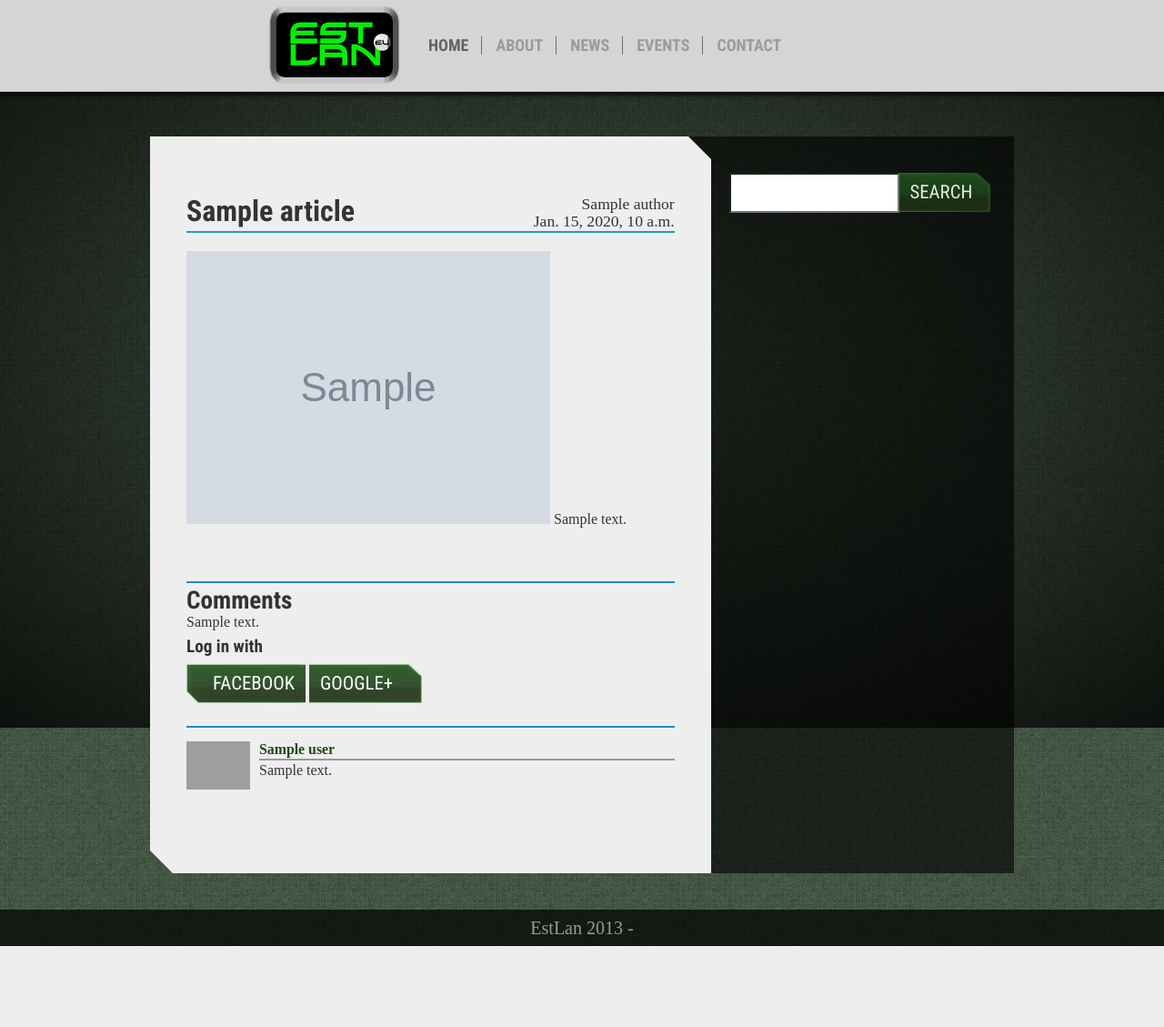
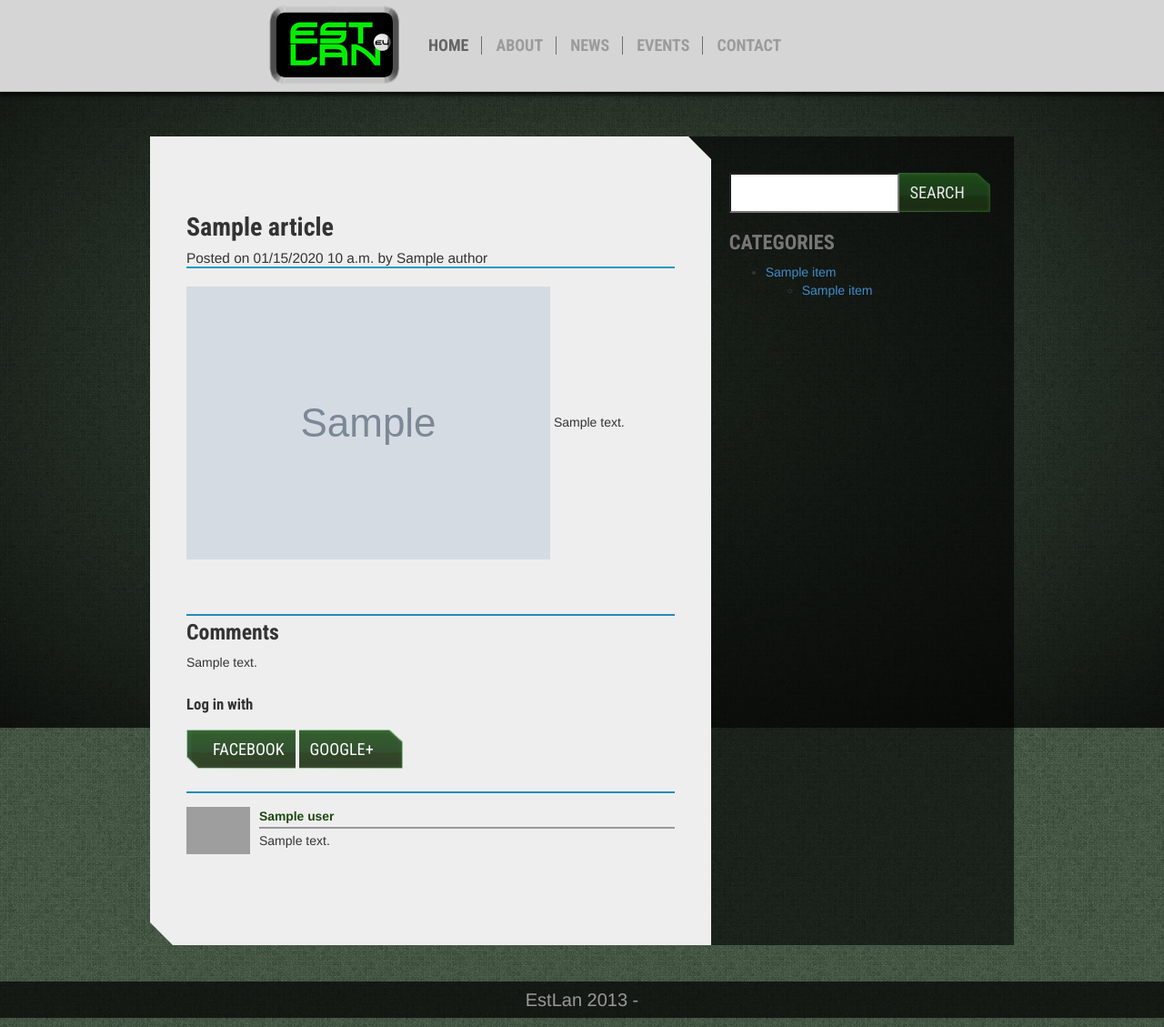
Before and after one commit to Jyrno42/EstLan-Web, a Django app: template EstLan/templates/Hulkify/article_view.html in a window 1280 px wide. Shown: the whole page at 91% size. Before the commit the page ends 1040 px from the top, so only its background shows below. Run offline with Django 3.2, Linux system fonts and the light colour scheme; the template is opened without the code that fills it: most values are stand-ins (such as "Sample title", 1, 10 or a date in 2020); grey boxes marked "Sample" are stand-in pictures; some libraries are stand-ins or nearby versions; grey boxes are pictures that could not be loaded.

Commit message:
Add cover_image media dir to ignore list. Make User model visible in admin. Add Article Categories model. Add Categories filtering to article view. Add Categories slugged filtering urls. Clearfix for search box.

```diff
--- /dev/null
+++ b/EstLan/account/admin.py
@@ -0,0 +1,4 @@
+from models import User
+from django.contrib import admin
+
+admin.site.register(User)
--- a/EstLan/estlan/admin.py
+++ b/EstLan/estlan/admin.py
@@ -5,4 +5,5 @@ from django.contrib import admin
 
 admin.site.register(Location)
 admin.site.register(Article)
+admin.site.register(ArticleCategory)
 admin.site.register(ObjectComment)
--- a/EstLan/estlan/urls.py
+++ b/EstLan/estlan/urls.py
@@ -6,7 +6,8 @@ from estlan.views import FrontPageView, ArticleView
 urlpatterns = patterns('estlan.views',
     url(r'^$', FrontPageView.as_view(), name="frontpage"),
 
+    url(r'^category/(?P<category_slug>[-\w]+)/?$', FrontPageView.as_view(), name="category"),
+
     url(r'^(?P<article_id>\d+)$', ArticleView.as_view(), name="article"),
-
     url(r'^article/(?P<article_slug>[-\w]+)/?$', ArticleView.as_view(), name="article_slug"),
 )
--- a/EstLan/media/Hulkify/sass/blocks/_content_area.scss
+++ b/EstLan/media/Hulkify/sass/blocks/_content_area.scss
@@ -70,5 +70,14 @@ $contentBg: #eee;
         padding: 40px 20px;
 
         @import "elements/search_box";
+
+        h4 {
+            margin-top: 20px;
+            text-transform: uppercase;
+            color: #777777;
+            font-weight: bold;
+            font-family: $fontStackHeading;
+            font-size: 1.6em;
+        }
     }
 }
--- a/EstLan/media/Hulkify/sass/blocks/articles/_article_area.scss
+++ b/EstLan/media/Hulkify/sass/blocks/articles/_article_area.scss
@@ -22,13 +22,8 @@
             border-bottom: 2px solid #269abc;
             margin-bottom: 20px;
 
-            > * {
-                width: 46%;
-            }
-
             > h1,
             .title-heading {
-                float: left;
                 font-family: $fontStackHeading;
                 font-size: 2em;
                 font-weight: bold;
@@ -36,14 +31,9 @@
             }
 
             > div {
-                float: right;
-                text-align: right;
                 line-height: 1.1em;
                 font-size: 1.1em;
-
-                @include clearfix;
             }
-            @include clearfix;
         }
 
         > p {
--- a/EstLan/media/Hulkify/sass/elements/_search_box.scss
+++ b/EstLan/media/Hulkify/sass/elements/_search_box.scss
@@ -1,5 +1,7 @@
 
 .search-box {
+    @include pie-clearfix;
+
     input {
         float: left;
         width: 70%;
@@ -20,5 +22,4 @@
         width: 30%;
         margin: 0;
     }
-
 }
--- a/EstLan/media/Hulkify/sass/screen.scss
+++ b/EstLan/media/Hulkify/sass/screen.scss
@@ -1,6 +1,4 @@
 @import "compass";
-
-@import "compass/reset";
 
 @import "compass/css3/images";
 @import "compass/css3/border-radius";
--- a/EstLan/media/Hulkify/stylesheets/screen.css
+++ b/EstLan/media/Hulkify/stylesheets/screen.css
@@ -1,69 +1,4 @@
 @import url(http://fonts.googleapis.com/css?family=Roboto+Condensed:400,700);
-/* line 17, C:/Ruby200-x64/lib/ruby/gems/2.0.0/gems/compass-0.12.2/frameworks/compass/stylesheets/compass/reset/_utilities.scss */
-html, body, div, span, applet, object, iframe,
-h1, h2, h3, h4, h5, h6, p, blockquote, pre,
-a, abbr, acronym, address, big, cite, code,
-del, dfn, em, img, ins, kbd, q, s, samp,
-small, strike, strong, sub, sup, tt, var,
-b, u, i, center,
-dl, dt, dd, ol, ul, li,
-fieldset, form, label, legend,
-table, caption, tbody, tfoot, thead, tr, th, td,
-article, aside, canvas, details, embed,
-figure, figcaption, footer, header, hgroup,
-menu, nav, output, ruby, section, summary,
-time, mark, audio, video {
-  margin: 0;
-  padding: 0;
-  border: 0;
-  font: inherit;
-  font-size: 100%;
-  vertical-align: baseline;
-}
-
-/* line 22, C:/Ruby200-x64/lib/ruby/gems/2.0.0/gems/compass-0.12.2/frameworks/compass/stylesheets/compass/reset/_utilities.scss */
-html {
-  line-height: 1;
-}
-
-/* line 24, C:/Ruby200-x64/lib/ruby/gems/2.0.0/gems/compass-0.12.2/frameworks/compass/stylesheets/compass/reset/_utilities.scss */
-ol, ul {
-  list-style: none;
-}
-
-/* line 26, C:/Ruby200-x64/lib/ruby/gems/2.0.0/gems/compass-0.12.2/frameworks/compass/stylesheets/compass/reset/_utilities.scss */
-table {
-  border-collapse: collapse;
-  border-spacing: 0;
-}
-
-/* line 28, C:/Ruby200-x64/lib/ruby/gems/2.0.0/gems/compass-0.12.2/frameworks/compass/stylesheets/compass/reset/_utilities.scss */
-caption, th, td {
-  text-align: left;
-  font-weight: normal;
-  vertical-align: middle;
-}
-
-/* line 30, C:/Ruby200-x64/lib/ruby/gems/2.0.0/gems/compass-0.12.2/frameworks/compass/stylesheets/compass/reset/_utilities.scss */
-q, blockquote {
-  quotes: none;
-}
-/* line 103, C:/Ruby200-x64/lib/ruby/gems/2.0.0/gems/compass-0.12.2/frameworks/compass/stylesheets/compass/reset/_utilities.scss */
-q:before, q:after, blockquote:before, blockquote:after {
-  content: "";
-  content: none;
-}
-
-/* line 32, C:/Ruby200-x64/lib/ruby/gems/2.0.0/gems/compass-0.12.2/frameworks/compass/stylesheets/compass/reset/_utilities.scss */
-a img {
-  border: none;
-}
-
-/* line 116, C:/Ruby200-x64/lib/ruby/gems/2.0.0/gems/compass-0.12.2/frameworks/compass/stylesheets/compass/reset/_utilities.scss */
-article, aside, details, figcaption, figure, footer, header, hgroup, menu, nav, section, summary {
-  display: block;
-}
-
 /* line 7, ../sass/config/_fonts.scss */
 .tagline {
   color: #E9E9E9;
@@ -657,61 +592,50 @@ body {
 .content_area .main_content .article_area .article > h1, .content_area .main_content .article_area .article .article-title {
   border-bottom: 2px solid #269abc;
   margin-bottom: 20px;
-  overflow: hidden;
-  *zoom: 1;
 }
-/* line 25, ../sass/blocks/articles/_article_area.scss */
-.content_area .main_content .article_area .article > h1 > *, .content_area .main_content .article_area .article .article-title > * {
-  width: 46%;
-}
-/* line 30, ../sass/blocks/articles/_article_area.scss */
+/* line 26, ../sass/blocks/articles/_article_area.scss */
 .content_area .main_content .article_area .article > h1 > h1,
 .content_area .main_content .article_area .article > h1 .title-heading, .content_area .main_content .article_area .article .article-title > h1,
 .content_area .main_content .article_area .article .article-title .title-heading {
-  float: left;
   font-family: "Roboto Condensed", "Helvetica Neue", Helvetica, Arial, sans-serif;
   font-size: 2em;
   font-weight: bold;
   color: #333333;
 }
-/* line 38, ../sass/blocks/articles/_article_area.scss */
+/* line 33, ../sass/blocks/articles/_article_area.scss */
 .content_area .main_content .article_area .article > h1 > div, .content_area .main_content .article_area .article .article-title > div {
-  float: right;
-  text-align: right;
   line-height: 1.1em;
   font-size: 1.1em;
-  overflow: hidden;
-  *zoom: 1;
 }
-/* line 49, ../sass/blocks/articles/_article_area.scss */
+/* line 39, ../sass/blocks/articles/_article_area.scss */
 .content_area .main_content .article_area .article > p {
   line-height: 1.2em;
   font-size: 1em;
   margin-bottom: 15px;
 }
-/* line 54, ../sass/blocks/articles/_article_area.scss */
+/* line 44, ../sass/blocks/articles/_article_area.scss */
 .content_area .main_content .article_area .article > p strong {
   font-weight: bold;
 }
-/* line 60, ../sass/blocks/articles/_article_area.scss */
+/* line 50, ../sass/blocks/articles/_article_area.scss */
 .content_area .main_content .article_area .article.error {
   position: relative;
 }
-/* line 64, ../sass/blocks/articles/_article_area.scss */
+/* line 54, ../sass/blocks/articles/_article_area.scss */
 .content_area .main_content .article_area .article.error h1 {
   border-bottom: 0px none transparent;
 }
-/* line 68, ../sass/blocks/articles/_article_area.scss */
+/* line 58, ../sass/blocks/articles/_article_area.scss */
 .content_area .main_content .article_area .article.error > div {
   padding-left: 121px;
 }
-/* line 72, ../sass/blocks/articles/_article_area.scss */
+/* line 62, ../sass/blocks/articles/_article_area.scss */
 .content_area .main_content .article_area .article.error [class*='icon-'] {
   font-size: 7em;
   float: left;
   width: 121px;
 }
-/* line 79, ../sass/blocks/articles/_article_area.scss */
+/* line 69, ../sass/blocks/articles/_article_area.scss */
 .content_area .main_content .article_area .article img {
   max-width: 100%;
   height: auto;
@@ -858,7 +782,17 @@ body {
   min-height: 325px;
   padding: 40px 20px;
 }
-/* line 3, ../sass/elements/_search_box.scss */
+/* line 2, ../sass/elements/_search_box.scss */
+.content_area .sidebar .search-box {
+  *zoom: 1;
+}
+/* line 38, C:/Ruby200-x64/lib/ruby/gems/2.0.0/gems/compass-0.12.2/frameworks/compass/stylesheets/compass/utilities/general/_clearfix.scss */
+.content_area .sidebar .search-box:after {
+  content: "";
+  display: table;
+  clear: both;
+}
+/* line 5, ../sass/elements/_search_box.scss */
 .content_area .sidebar .search-box input {
   float: left;
   width: 70%;
@@ -870,11 +804,11 @@ body {
   -o-border-radius: 0px;
   border-radius: 0px;
 }
-/* line 11, ../sass/elements/_search_box.scss */
+/* line 13, ../sass/elements/_search_box.scss */
 .content_area .sidebar .search-box input:focus {
   outline: none;
 }
-/* line 16, ../sass/elements/_search_box.scss */
+/* line 18, ../sass/elements/_search_box.scss */
 .content_area .sidebar .search-box button {
   position: relative;
   left: -1px;
@@ -882,3 +816,12 @@ body {
   width: 30%;
   margin: 0;
 }
+/* line 74, ../sass/blocks/_content_area.scss */
+.content_area .sidebar h4 {
+  margin-top: 20px;
+  text-transform: uppercase;
+  color: #777777;
+  font-weight: bold;
+  font-family: "Roboto Condensed", "Helvetica Neue", Helvetica, Arial, sans-serif;
+  font-size: 1.6em;
+}
--- a/EstLan/templates/Hulkify/base.html
+++ b/EstLan/templates/Hulkify/base.html
@@ -1,4 +1,6 @@
 {% extends "Hulkify/root.html" %}
+{% load i18n %}
+
 
 {% block html_body %}
 
@@ -34,6 +36,10 @@
                         {% block search_box %}
                             {% include "Hulkify/blocks/search_box.html" %}
                         {% endblock %}
+                        {% block categories %}
+                            <h4>{% trans "Categories" %}</h4>
+                            {% include "Hulkify/blocks/categories.html" %}
+                        {% endblock %}
                     </div>
                 </div>
 
--- a/EstLan/templates/Hulkify/blocks/article.html
+++ b/EstLan/templates/Hulkify/blocks/article.html
@@ -12,7 +12,25 @@
         {% else %}
             <h1>{{ article.title }}</h1>
         {% endif %}
-        <div>{{ article.author.get_name }}<br>{{ article.publish_date|date:"DATETIME_FORMAT" }}</div>
+
+        <div>
+            {% with article.get_categories as categories %}
+                {% with article.author.get_name as author %}
+                    {% with article.publish_date|date:"SHORT_DATETIME_FORMAT" as timestamp %}
+                        {% blocktrans %}Posted on {{ timestamp }}{% endblocktrans %}
+                        {% if categories %}
+                            {% trans 'in' %}
+                            {% for category in categories %}
+                                <a href="{% url 'category' category_slug=category.slug %}">{{ category.name }}</a>{% if not forloop.last %},{% endif %}
+                            {% endfor %}
+                        {% endif %}
+                        {% blocktrans %}
+                            by {{ author }}
+                        {% endblocktrans %}
+                    {% endwith %}
+                {% endwith %}
+            {% endwith %}
+        </div>
     </div>
 
     {% if article.cover_image %}
--- /dev/null
+++ b/EstLan/templates/Hulkify/blocks/categories.html
@@ -0,0 +1,24 @@
+
+{% if categories %}
+    <ul>
+    {% for item in categories %}
+        <li>
+            <a href="{% url 'category' category_slug=item.item.slug %}">{{ item.item.name }}</a>
+
+            {# TODO: Allow more levels of depth. #}
+
+            {% if item.children|length > 0 %}
+                {% with categories=item.children %}
+                    <ul>
+                        {% for item in categories %}
+                            <li>
+                                <a href="{% url 'category' category_slug=item.item.slug %}">{{ item.item.name }}</a>
+                            </li>
+                        {% endfor %}
+                    </ul>
+                {% endwith %}
+            {% endif %}
+        </li>
+    {% endfor %}
+    </ul>
+{% endif %}
```
Also changed, not shown: EstLan/estlan/models.py (+27 -1 lines), EstLan/estlan/views.py (+26 -5 lines), EstLan/settings/default.py (+14 -0 lines), EstLan/estlan/migrations/0002_auto__add_articlecategory.py (added), EstLan/estlan/migrations/0003_auto__add_field_articlecategory_slug.py (added), 1 other file.
